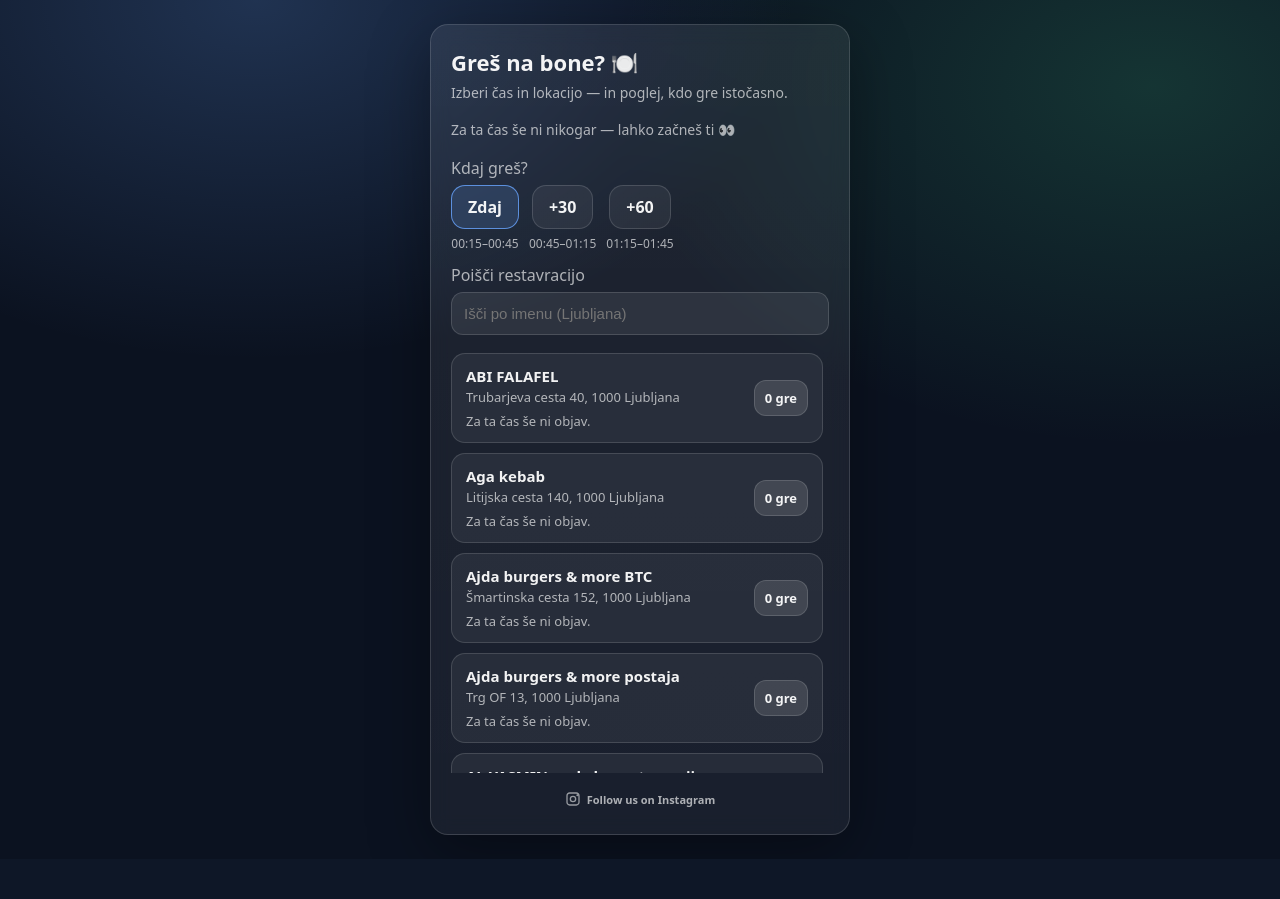
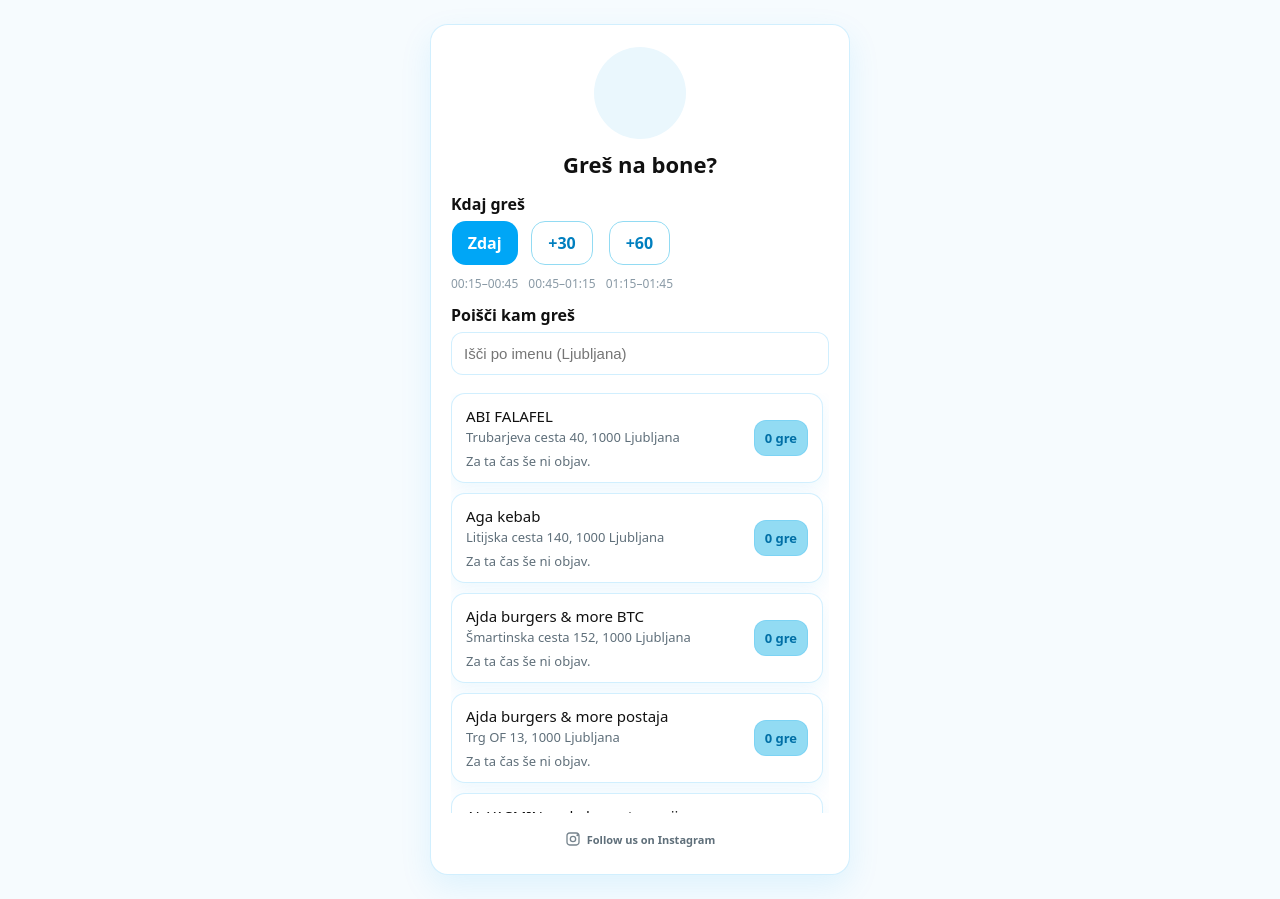
Before and after one commit to 3jakoa/bonibuddy-web, a FastAPI app: page / in a window 1280 px wide. Before the commit the page ends 856 px from the top, so only its background shows below. Run offline with FastAPI, Linux system fonts and the light colour scheme.

Commit message:
Add inline logo SVG and adjust fonts

```diff
--- a/templates/_active_plan.html
+++ b/templates/_active_plan.html
@@ -1,16 +1,16 @@
 {% if active_plan %}
   {% set tb_labels = {'now':'Zdaj', '30':'+30', '60':'+60'} %}
-  <div style="border:1px solid var(--border); background: rgba(255,255,255,0.06); border-radius:14px; padding:10px 12px; display:flex; justify-content:space-between; align-items:center; margin-bottom:12px;">
+  <div style="border:1px solid rgba(0,166,246,0.18); background: #ffffff; border-radius:14px; padding:10px 12px; display:flex; justify-content:space-between; align-items:center; margin-bottom:12px; box-shadow: 0 8px 20px rgba(0,166,246,0.08);">
     <div>
       <div style="font-weight:700;">Tvoj plan</div>
       <div style="font-size:13px; color: var(--muted);">{{ active_plan.restaurant.name }} · {{ tb_labels.get(active_plan.bucket, active_plan.bucket) }}</div>
     </div>
     <div style="display:flex; gap:8px; align-items:center;">
-      <a href="/waiting/{{ active_plan.restaurant.id }}?t={{ active_plan.bucket }}&join=1" class="chip chip--active" style="height:34px; padding:0 12px; font-size:13px; border-radius:10px;">Poglej</a>
+      <a href="/waiting/{{ active_plan.restaurant.id }}?t={{ active_plan.bucket }}&join=1" class="chip chip--active" style="height:34px; padding:0 12px; font-size:13px; border-radius:10px; background:var(--accent); border-color:var(--accent); color:#ffffff; box-shadow: 0 6px 16px rgba(0,166,246,0.25);">Poglej</a>
       <form method="post" action="/plan/cancel" style="margin:0;">
         <input type="hidden" name="restaurant_id" value="{{ active_plan.restaurant.id }}">
         <input type="hidden" name="time_bucket" value="{{ active_plan.bucket }}">
-        <button type="submit" class="chip" style="height:34px; padding:0 12px; font-size:13px; border-radius:10px; background: rgba(255,255,255,0.04);">Prekliči</button>
+        <button type="submit" class="chip" style="height:34px; padding:0 12px; font-size:13px; border-radius:10px; background:#EAF7FD; border:1px solid #92DBF3; color:#007FBF; box-shadow: 0 6px 16px rgba(0,166,246,0.08);">Prekliči</button>
       </form>
     </div>
   </div>
--- a/templates/index.html
+++ b/templates/index.html
@@ -12,16 +12,18 @@
 
   <style>
     :root{
-      --bg: #0b1220;
-      --card: rgba(255,255,255,0.08);
-      --card2: rgba(255,255,255,0.06);
-      --text: rgba(255,255,255,0.95);
-      --muted: rgba(255,255,255,0.65);
-      --border: rgba(255,255,255,0.14);
-      --accent: #6aa6ff;
-      --danger: #ff5a6a;
+      --bg: #F6FBFE;
+      --card: #ffffff;
+      --card2: #ffffff;
+      --text: #111111;
+      --muted: #5F6F7A;
+      --disabled: #9ca3af;
+      --border: rgba(0,166,246,0.18);
+      --accent: #00A6F6;
+      --accent-light: #92DBF3;
+      --danger: #ef4444;
       --radius: 18px;
-      --shadow: 0 18px 60px rgba(0,0,0,0.35);
+      --shadow: 0 12px 32px rgba(0,166,246,0.10);
     }
 
     * { box-sizing: border-box; }
@@ -30,10 +32,7 @@
       margin:0;
       font-family: ui-sans-serif, system-ui, -apple-system, Segoe UI, Roboto, Helvetica, Arial;
       color: var(--text);
-      background:
-        radial-gradient(900px 600px at 20% 0%, rgba(106,166,255,0.22), transparent 60%),
-        radial-gradient(900px 600px at 90% 10%, rgba(65,209,139,0.18), transparent 60%),
-        var(--bg);
+      background: var(--bg);
       min-height: 100vh;
       display: flex;
       align-items: center;
@@ -44,7 +43,7 @@
     .card{
       width: 100%;
       max-width: 420px;
-      background: linear-gradient(180deg, var(--card), var(--card2));
+      background: var(--card);
       border: 1px solid var(--border);
       border-radius: var(--radius);
       box-shadow: var(--shadow);
@@ -57,7 +56,17 @@
       margin: 0 0 6px;
       display: flex;
       align-items: center;
+      justify-content: center;
       gap: 8px;
+      text-align: center;
+    }
+
+    .logo-placeholder{
+      width: 92px;
+      height: 92px;
+      border-radius: 50%;
+      background: #EAF7FD;
+      margin: 0 auto 10px;
     }
 
     .subtitle{
@@ -99,7 +108,7 @@
       padding: 12px 12px;
       border-radius: 12px;
       border: 1px solid var(--border);
-      background: rgba(255,255,255,0.08);
+      background: #ffffff;
       color: var(--text);
       outline: none;
       font-size: 15px;
@@ -182,28 +194,28 @@
     .chip-row{display:flex; gap:10px; align-items:flex-start; margin:0 0 12px; flex-wrap:wrap;}
     .chip-row--area{overflow-x:auto; white-space:nowrap; -webkit-overflow-scrolling: touch; padding-bottom:4px;}
     .search-bar{display:flex; gap:10px; align-items:center; margin:6px 0 12px;}
-    .search-bar input{flex:1; padding:12px 12px; border-radius:12px; border:1px solid var(--border); background: rgba(255,255,255,0.08); color:var(--text); font-size:15px;}
-    .search-bar input:focus{border-color: var(--accent);}
-    .search-clear{padding:11px 12px; border-radius:12px; border:1px solid var(--border); background: rgba(255,255,255,0.08); color: var(--muted); cursor:pointer; font-weight:700;}
-    .search-clear:hover{border-color: var(--accent); color: var(--text);}
-    .chip{height:44px; padding:0 16px; border-radius:14px; border:1px solid var(--border); background: rgba(255,255,255,0.06); color:var(--text); text-decoration:none; font-weight:600; display:inline-flex; align-items:center; justify-content:center; flex:0 0 auto; white-space:nowrap;}
-    .chip--active{border-color: rgba(106,166,255,0.8); background: rgba(106,166,255,0.16); color:var(--text);}
-    .chip-stack{display:flex; flex-direction:column; align-items:center; gap:6px;}
-    .time-caption{font-size:12px; color: var(--muted);}
+    .search-bar input{flex:1; padding:12px 12px; border-radius:12px; border:1px solid rgba(0,166,246,0.18); background: #ffffff; color:var(--text); font-size:15px; box-shadow: 0 0 0 0 rgba(0,166,246,0.10);}
+    .search-bar input:focus{border-color: var(--accent); background: color-mix(in srgb, var(--accent-light) 20%, #ffffff 80%); box-shadow: 0 0 0 3px rgba(0,166,246,0.18);}
+    .search-clear{padding:11px 12px; border-radius:12px; border:1px solid rgba(0,166,246,0.18); background: #EAF7FD; color: #007FBF; cursor:pointer; font-weight:700;}
+    .search-clear:hover{background: #d7f0fc; border-color: #92DBF3;}
+    .chip{height:44px; padding:0 16px; border-radius:14px; border:1.5px solid #92DBF3; background: transparent; color:#007FBF; text-decoration:none; font-weight:600; display:inline-flex; align-items:center; justify-content:center; flex:0 0 auto; white-space:nowrap; box-shadow: none;}
+    .chip--active{border: none; background: var(--accent); color:#ffffff; box-shadow: none;}
+    .chip-stack{display:flex; flex-direction:column; align-items:center; gap:8px;}
+    .time-caption{font-size:12px; color:#8A9AA6; font-weight:400; margin-top:2px;}
     .restaurant-list{max-height:420px; overflow-y:auto; padding-right:6px; padding-bottom:12px; -webkit-overflow-scrolling: touch;}
     .list{display:flex; flex-direction:column; gap:10px;}
-    .rest-row{display:flex; align-items:center; justify-content:space-between; padding:12px 14px; border-radius:14px; border:1px solid var(--border); background: rgba(255,255,255,0.06); color: var(--text); text-decoration:none;}
-    .rest-row--active{background: rgba(120,200,140,0.08); border-color: rgba(120,200,140,0.35);}
+    .rest-row{display:flex; align-items:center; justify-content:space-between; padding:12px 14px; border-radius:14px; border:1px solid rgba(0,166,246,0.18); background: #ffffff; color: var(--text); text-decoration:none; box-shadow: 0 8px 20px rgba(0,166,246,0.08);}
+    .rest-row--active{background: #EAF7FD; border-color: var(--accent); box-shadow: 0 8px 20px rgba(0,166,246,0.12);}
     .rest-info{flex:1;}
-    .rest-name{font-size:15px; font-weight:600;}
+    .rest-name{font-size:15px; font-weight:400;}
     .rest-sub{font-size:13px; color: var(--muted); margin-top:2px;}
     .who{font-size:13px; color: var(--muted); margin-top:6px;}
-    .badge{padding:8px 10px; border-radius:12px; background: rgba(255,255,255,0.12); border:1px solid var(--border); font-weight:700; font-size:13px; margin-left:10px;}
-    .badge--active{background: #62c48a; border-color: #62c48a; color: #062014; font-size:14px; padding:9px 12px; box-shadow: 0 4px 12px rgba(98,196,138,0.25);}
+    .badge{padding:8px 10px; border-radius:12px; background: var(--accent-light); border:1px solid rgba(0,166,246,0.15); font-weight:700; font-size:13px; margin-left:10px; color:#006FA6;}
+    .badge--active{background: var(--accent); border-color: var(--accent); color: #ffffff; font-size:14px; padding:9px 12px; box-shadow: 0 4px 12px rgba(0,166,246,0.25);}
     .muted{color: var(--muted);}
     .suggest-cta{margin-top:14px; text-align:left;}
-    .suggest-cta__link{display:inline-flex; align-items:center; gap:6px; color: rgba(255,255,255,0.75); text-decoration:none; font-weight:700; font-size:14px;}
-    .suggest-cta__link:hover{color: rgba(255,255,255,0.9); text-decoration: underline;}
+    .suggest-cta__link{display:inline-flex; align-items:center; gap:6px; color: var(--accent); text-decoration:none; font-weight:700; font-size:14px;}
+    .suggest-cta__link:hover{color: #005f8f; text-decoration: underline;}
     .suggest-cta__hint{font-size:12px; color: var(--muted); margin-top:4px;}
   </style>
   {% include "_ga.html" %}
@@ -212,15 +224,10 @@
   <div class="card">
     {% if feature_waiting_board %}
       {% include "_active_plan.html" %}
-      <h1 style="margin-bottom:6px;">Greš na bone? 🍽️</h1>
-      <div class="subtitle">Izberi čas in lokacijo — in poglej, kdo gre istočasno.</div>
-      {% if total_waiting > 0 %}
-        <div class="subtitle muted">Trenutno gre {{ total_waiting }} študentov 🍽️</div>
-      {% else %}
-        <div class="subtitle muted">Za ta čas še ni nikogar — lahko začneš ti 👀</div>
-      {% endif %}
+      <div class="logo-placeholder" aria-hidden="true"></div>
+      <h1 style="margin-bottom:6px;">Greš na bone?</h1>
 
-      <div class="muted" style="margin-top:14px; margin-bottom:6px;">Kdaj greš?</div>
+      <div class="muted" style="margin-top:14px; margin-bottom:6px; color:#111111; font-weight:700;">Kdaj greš</div>
       <div class="chip-row chip-row--time">
         <div class="chip-stack">
           <a class="chip {% if selected_t == 'now' %}chip--active{% endif %}" href="/?t=now{% if query %}&q={{ query | urlencode }}{% endif %}">Zdaj</a>
@@ -236,7 +243,7 @@
         </div>
       </div>
 
-      <div class="muted" style="margin-top:10px; margin-bottom:6px;">Poišči restavracijo</div>
+      <div class="muted" style="margin-top:10px; margin-bottom:6px; color:#111111; font-weight:700;">Poišči kam greš</div>
       <form class="search-bar" method="get" action="/" style="margin-bottom:18px;">
         <input type="hidden" name="t" value="{{ selected_t }}">
         <input id="restSearch" type="text" name="q" value="{{ query }}" placeholder="Išči po imenu (Ljubljana)" autocomplete="off">
@@ -272,8 +279,8 @@
 
       </div>
     {% else %}
-      <h1 style="margin-bottom:6px;">Greš na bone? 🍽️</h1>
-      <div class="subtitle">Ta stran je posodobljena — prosim osveži ali pojdi na domačo.</div>
+      <div class="logo-placeholder" aria-hidden="true"></div>
+      <h1 style="margin-bottom:6px;">Greš na bone</h1>
       <a class="chip chip--active" href="/">Nazaj na začetek</a>
     {% endif %}
     <div class="foot">
```
Also changed, not shown: other parts of templates/index.html (+12 -9 lines), templates/choose.html (+25 -23 lines), templates/done.html (+20 -19 lines), templates/matched.html (+27 -25 lines), templates/new_waiting.html (+14 -13 lines), templates/waiting.html (+42 -39 lines).
